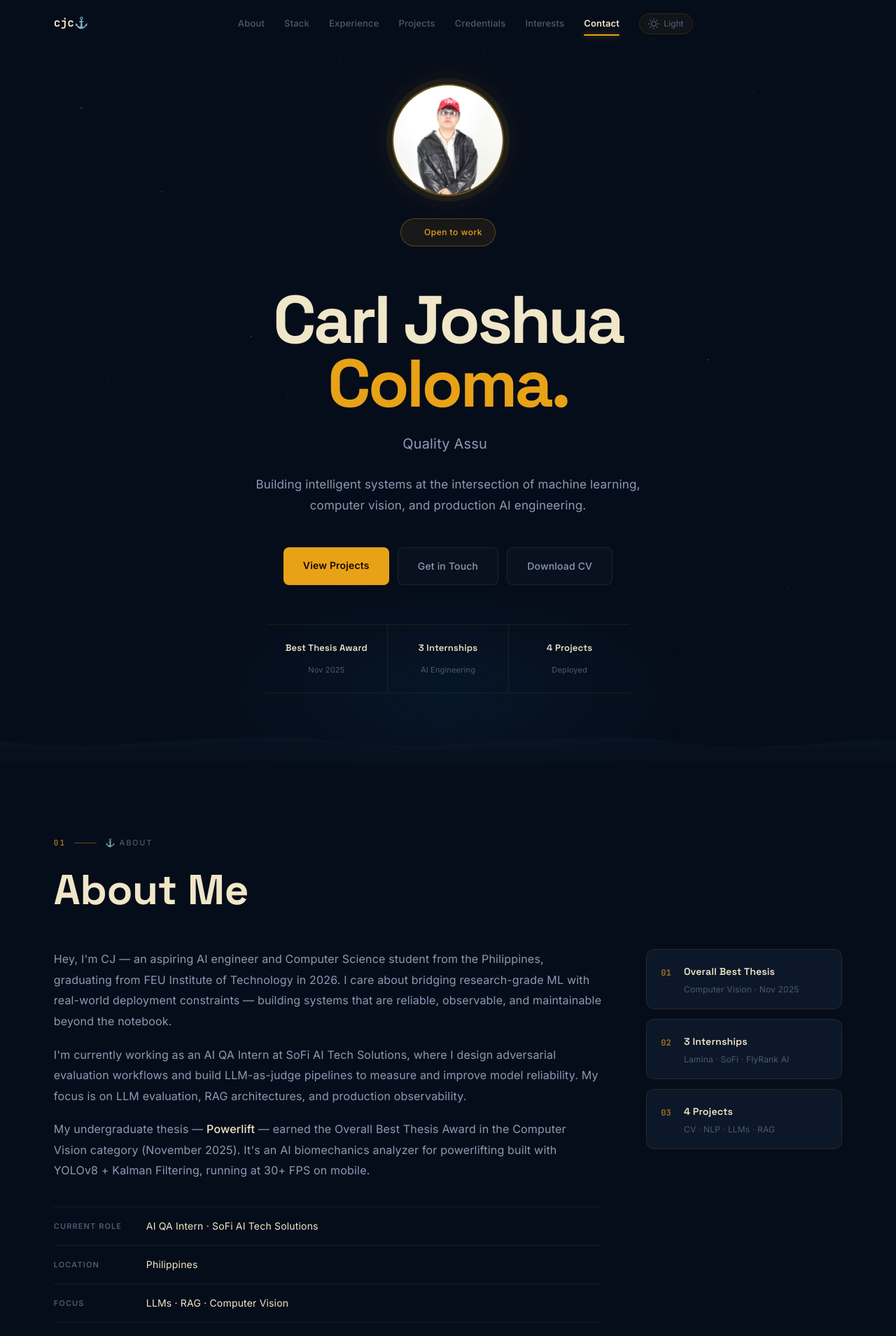
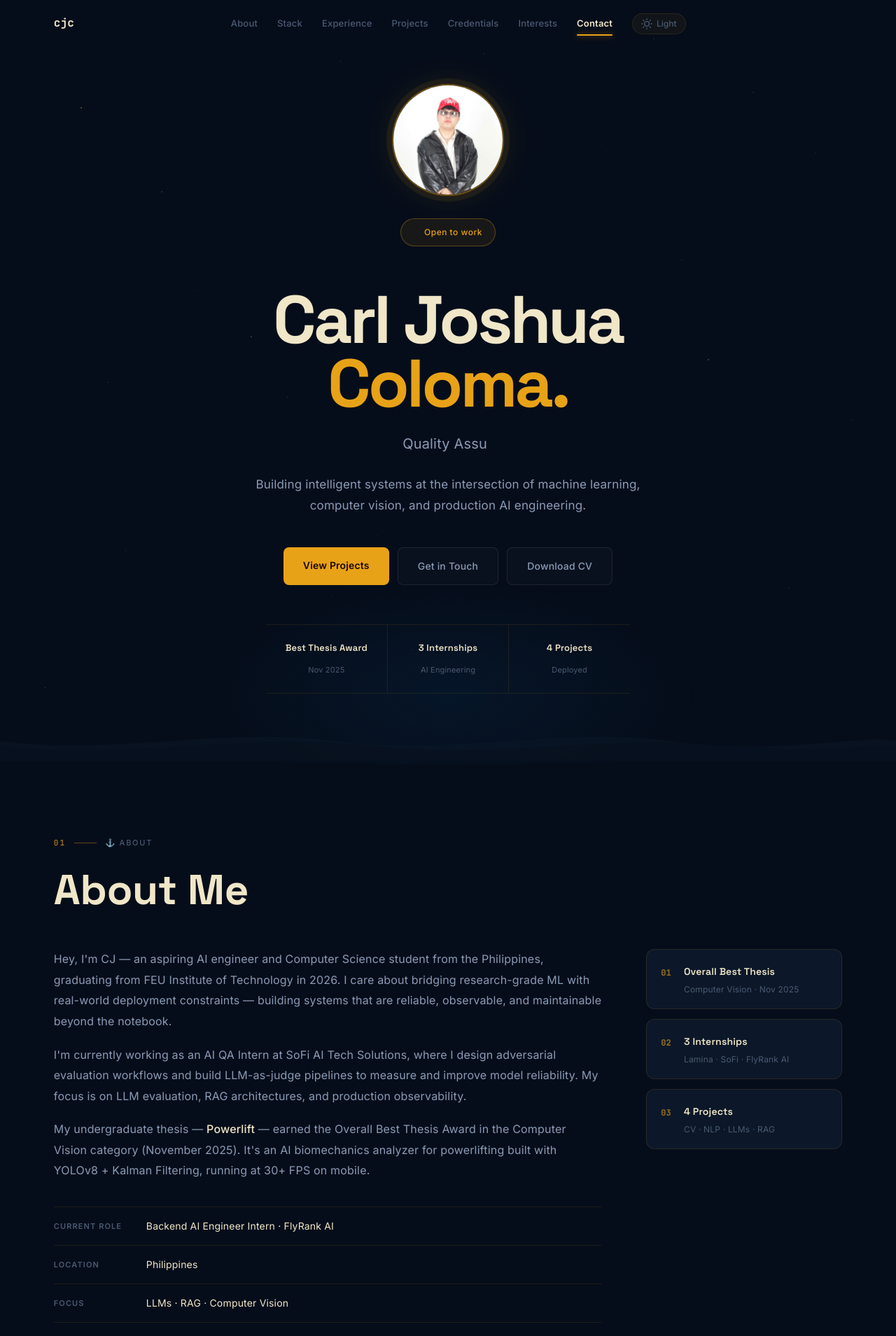
Before and after one commit to cdobby18/coloma-portfolio, a React (Vite) app: page / in a window 1280 px wide. Shown: the top 1909 px of the page at 70% size. Built offline with nearby package versions, Linux system fonts and the light colour scheme.

Commit message:
feature: current role

```diff
--- a/src/OnePiece.jsx
+++ b/src/OnePiece.jsx
@@ -388,7 +388,7 @@ function AboutSection() {
           </p>
           <div style={{ marginTop: 36, borderTop: `1px solid ${COLORS.stripBorder}` }}>
             {[
-              { label: "Current Role", value: "AI QA Intern · SoFi AI Tech Solutions" },
+              { label: "Current Role", value: "Backend AI Engineer Intern · FlyRank AI" },
               { label: "Location",     value: "Philippines" },
               { label: "Focus",        value: "LLMs · RAG · Computer Vision" },
               { label: "Education",    value: "BS Computer Science · FEU Tech · 2026" },
@@ -887,7 +887,7 @@ export default function OnePiece() {
 
       <nav style={{ position: "fixed", top: 0, left: 0, right: 0, zIndex: 100, height: 68, display: "flex", justifyContent: "space-between", alignItems: "center", padding: "0 clamp(24px, 6vw, 96px)", background: scrolled || menuOpen ? theme.navBg : "transparent", backdropFilter: scrolled || menuOpen ? "blur(20px)" : "none", borderBottom: scrolled || menuOpen ? `1px solid ${theme.border}` : "1px solid transparent", transition: "all 0.3s ease" }}>
         <a href="#hero" style={{ color: theme.textPrimary, textDecoration: "none", fontFamily: "'JetBrains Mono', monospace", fontWeight: 700, fontSize: 16 }}>
-          cjc<span style={{ color: theme.accent }}>⚓</span>
+          cjc<span style={{ color: theme.accent }}></span>
         </a>
 
         <div className="op-nav-links">
```
